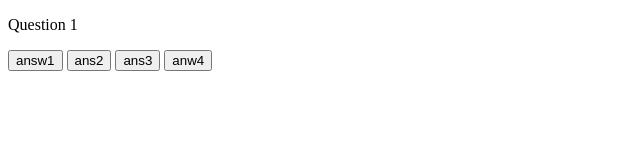
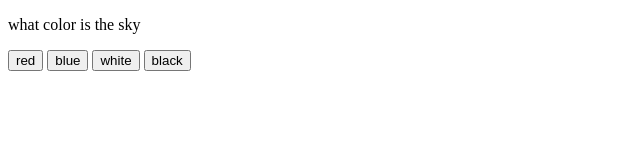
Before and after one commit to dangngoc0609/challenge4, a plain HTML site: page index.html in a window 1280 px wide. Both pictures are taken after a click on the button "START". Shown: the whole page, without its empty margins (0-640 px from the left). Drawn offline with Linux system fonts and the light colour scheme.

Commit message:
added fuuction

```diff
--- a/index.html
+++ b/index.html
@@ -17,10 +17,10 @@
     </header>
     <section>
         <p id = "questiontext">Question 1</p>
-        <button id = "anwserbutton1">answ1</button>
-        <button id = "anwserbutton2" >ans2</button>
-        <button id = "anwserbutton3">ans3</button>
-        <button id = "anwserbutton4">anw4</button>
+        <button id = "anwserbutton1" class = "btn-answer">answ1</button>
+        <button id = "anwserbutton2"class = "btn-answer" >answ2</button>
+        <button id = "anwserbutton3"class = "btn-answer">answs3</button>
+        <button id = "anwserbutton4"class = "btn-answer">answs4</button>
     </section>
     <script src = "./script.js"></script>
 </body>
--- a/script.js
+++ b/script.js
@@ -1,7 +1,12 @@
 var startButton = document.querySelector(".button")
-var starContainer = document.querySelector("header")
+var startContainer = document.querySelector("header")
 var questionArea = document.querySelector("section")
-var questions = [{questionText: "what color is the sky", choices: ["red", "blue", "white", "black"], correctAwnser: "blue" }, { questionText: "what many states in the USA", choices: [52], correctAwnser: 52 }]
+var questions = [{
+questionText: "what color is the sky",choices: ["red", "blue", "white", "black"], correctAwnser: "blue" }, {
+questionText: "what many states in the USA", choices: [52,20,49,30], correctAwnser: 52 },
+{questionText:"what is my favorites food?", choices:["noodles","rice","meat","fish"],correctAwnser:"all of the above"},
+{questionText:"what is my nationality?", choices:["Korean","vietnamese","japanese","American"], correctAwnser:"American"}]
+
 var currentQuestionIndex = 0
 var questionText = document.querySelector("#questiontext")
 var anwserButton1 = document.querySelector("#anwserbutton1")
@@ -9,15 +14,27 @@ var anwserButton2 = document.querySelector("#anwserbutton2")
 var anwserButton3 = document.querySelector("#anwserbutton3")
 var anwserButton4 = document.querySelector("#anwserbutton4")
 function checkAnwser(event){
+    currentQuestionIndex++
     console.log(event)
 console.log(event.target.innerText)
 }
+function displayQuestion () {
+    document.getElementById("questiontext").textContent = questions[currentQuestionIndex].questionText
+    var button = document.querySelectorAll(".btn-answer")
+    for (let i = 0; i <button.length;i++)
+    {
+       button[i].textContent = questions[currentQuestionIndex].choices[i]
+}}
 anwserButton1.addEventListener("click",checkAnwser)
+
 anwserButton2.addEventListener("click",checkAnwser)
 anwserButton3.addEventListener("click",checkAnwser)
 anwserButton4.addEventListener("click",checkAnwser)
 startButton.addEventListener("click", function () {
+
     console.log("hello")
-    starContainer.style.display = "none"
+    startContainer.style.display = "none"
     questionArea.style.display = "block"
+
 })
+displayQuestion ()
```
